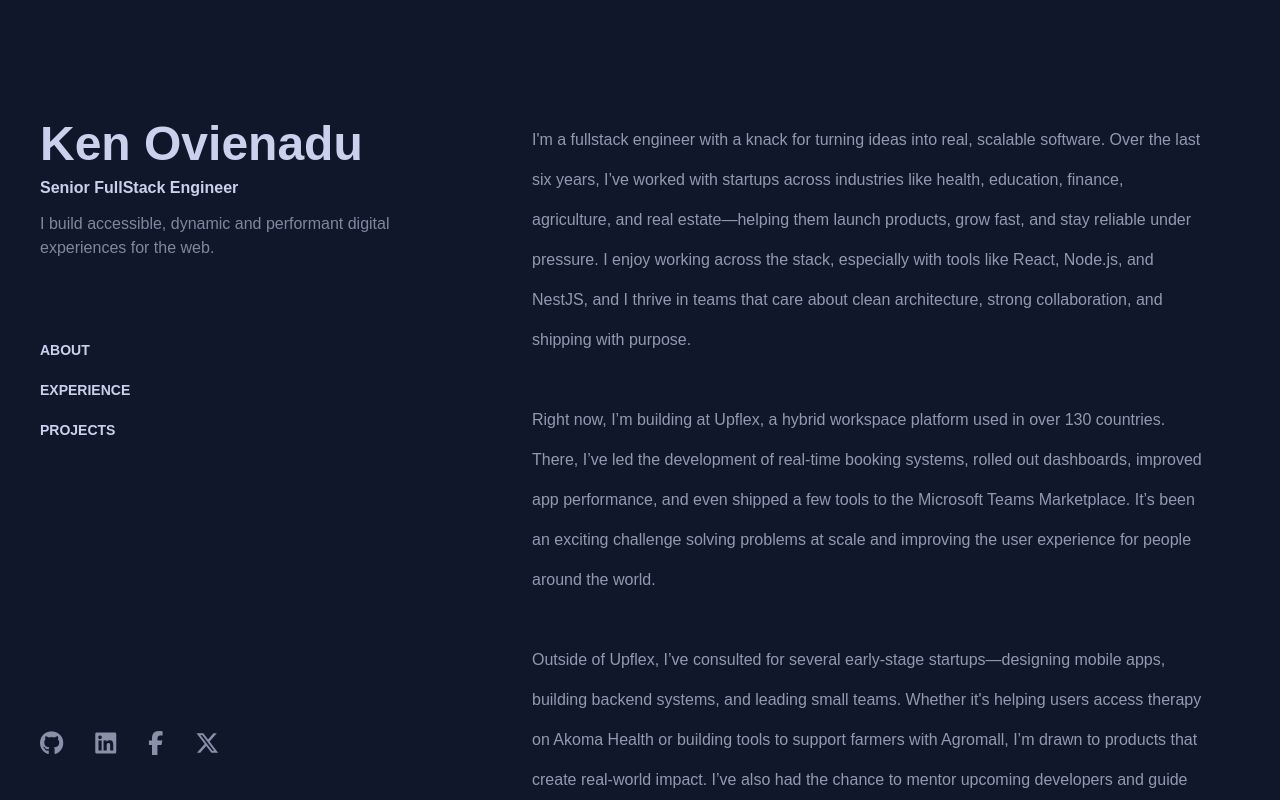
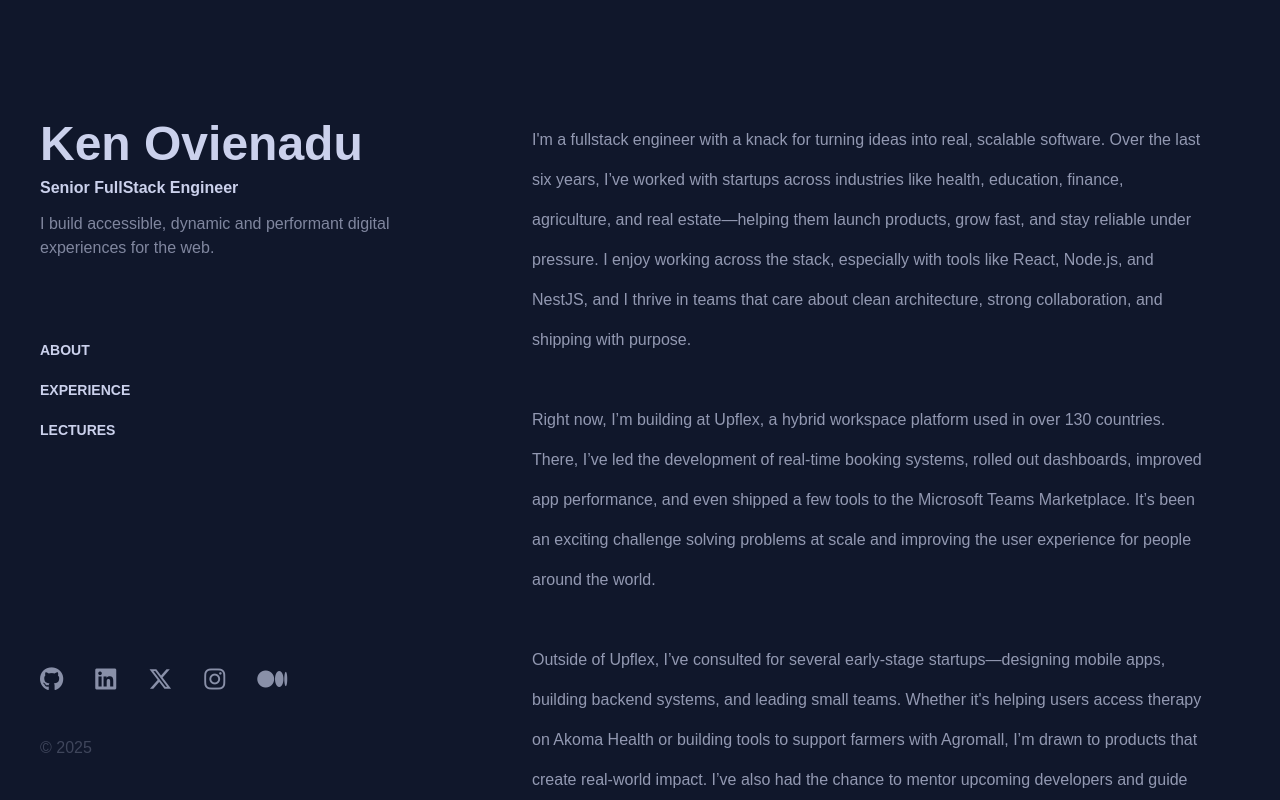
Before and after one commit to kenovienadu/ken-portfolio-2025, a Next.js app: page / in a window 1280 px wide. Shown: the top 800 px of the page. Built offline with nearby package versions, Linux system fonts and the light colour scheme.

Commit message:
update SideNav component to replace 'PROJECTS' with 'LECTURES' and enhance social media links

```diff
--- a/src/components/SideNav.tsx
+++ b/src/components/SideNav.tsx
@@ -12,12 +12,13 @@
         <div className="mt-20">
           <div className="font-extrabold mb-5 text-sm" >ABOUT</div>
           <div className="font-extrabold mb-5 text-sm" >EXPERIENCE</div>
-          <div className="font-extrabold mb-5 text-sm" >PROJECTS</div>
+          <div className="font-extrabold mb-5 text-sm" >LECTURES</div>
         </div>
       </section>
 
       {/* Social Media Pages */}
-      <div className="flex text-2xl gap-8 opacity-65">
+      <section>
+        <div className="flex text-xl md:text-2xl gap-4 md:gap-8 opacity-65">
           <span>
             <i className="fa-brands fa-github"></i>
           </span>
@@ -25,12 +26,20 @@
             <i className="fa-brands fa-linkedin"></i>
           </span>
           <span>
-          <i className="fa-brands fa-facebook-f"></i>
+            <i className="fa-brands fa-x-twitter"></i>
           </span>
           <span>
-          <i className="fa-brands fa-x-twitter"></i>
+            <i className="fa-brands fa-instagram"></i>
+          </span>
+          <span>
+            <i className="fa-brands fa-medium"></i>
           </span>
         </div>
+
+        <div className="mt-10 opacity-25">
+          &copy; {new Date().getFullYear()}
+        </div>
+      </section>
     </section>
   )
 }
```
Lines whose indentation alone changed are shown as unchanged.
